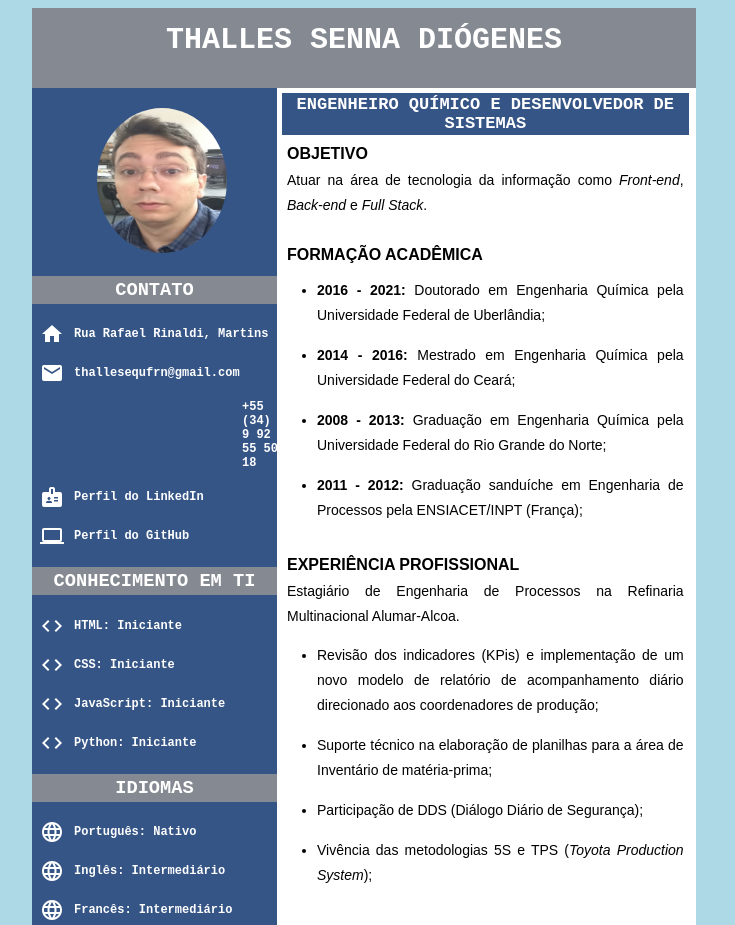
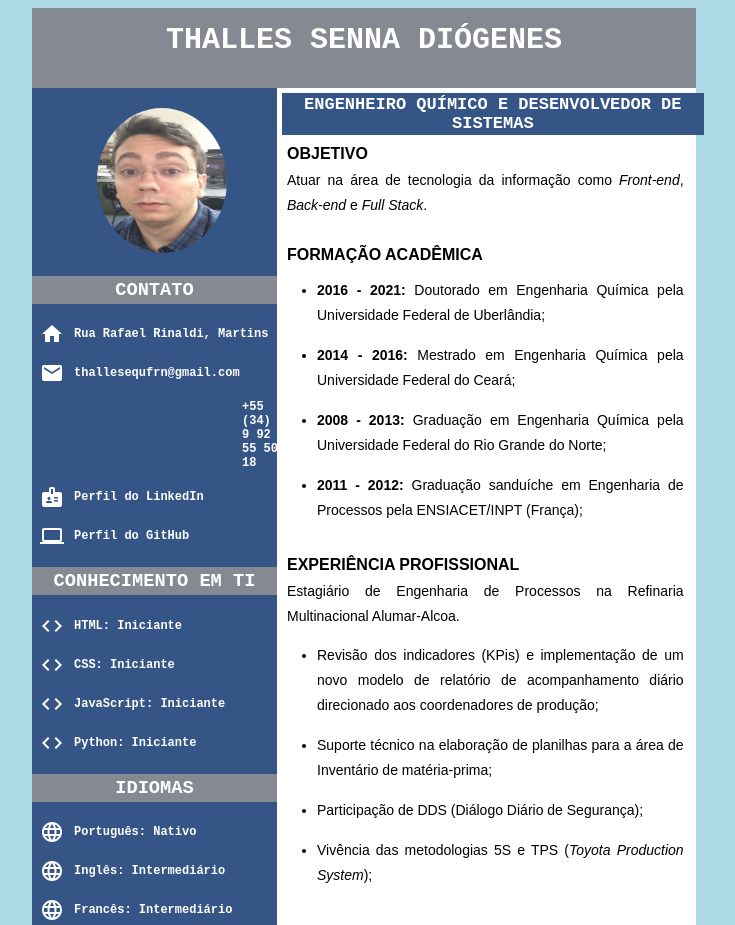
Before and after one commit to ThallesDiogenes/programa-vem.ser-DEV-2022, a plain HTML site: page index.html in a window 1280 px wide. Shown: the top 925 px of the page, without its empty margins (276-1011 px from the left). Drawn offline with Linux system fonts and the light colour scheme.

Commit message:
alteração2

```diff
--- a/style.css
+++ b/style.css
@@ -87,7 +87,7 @@ a {
     text-align: center;
     text-transform: uppercase;
     font-size: 17px;
-    margin: 5px 20px 10px 5px;
+    margin: 5px 5px 10px 5px;
     padding-top: 2px;
     padding-bottom: 2px;
     background-color: #355586;
```
